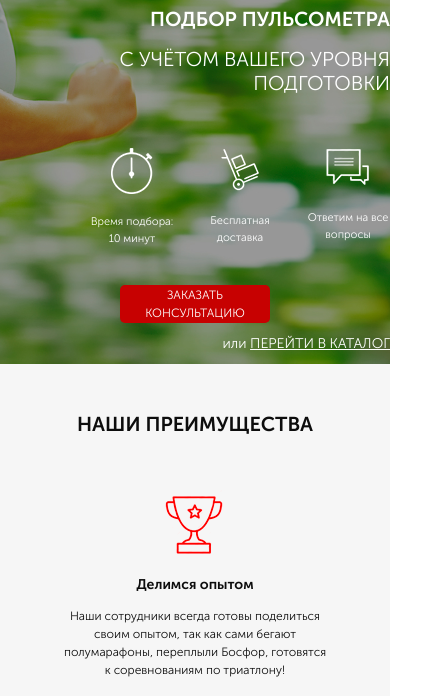
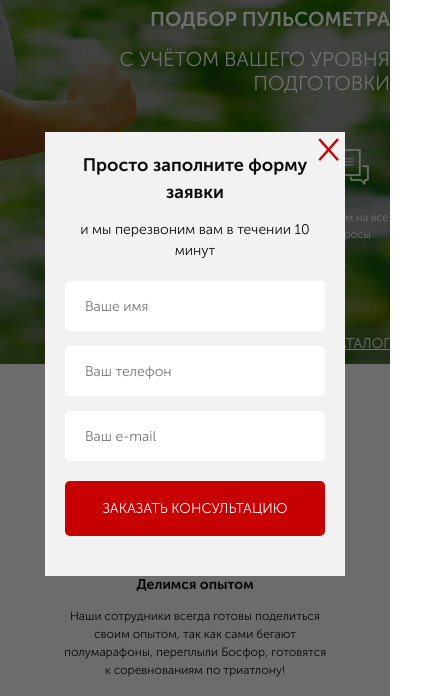
Before and after one commit to JaneSol/sol, a website: page src/index.html in a window 390 px wide. Both pictures are taken after a click on the button "ЗАКАЗАТЬ ЗВОНОК". Shown: the part 68-764 px from the top of the page, 425 px wide, since content can reach past the window. Drawn offline with nearby package versions, Linux system fonts and the light colour scheme; files whose address does not match are found by name.

Commit message:
with modal

```diff
--- a/src/index.html
+++ b/src/index.html
@@ -25,7 +25,7 @@
                 <div class="header__contacts">
                     <a href="tel:+74999228974" class="header__phone">+7 (499) 922-89-74
                     </a>
-                    <button class="button">заказать звонок</button>
+                    <button data-modal="consultation" class="button">заказать звонок</button>
                 </div>
             </header>
             <div class="promo__wrapper">
@@ -49,7 +49,7 @@
                         на все вопросы
                     </div>
                 </div>
-                <button class="button button_main">ЗАКАЗАТЬ КОНСУЛЬТАЦИЮ</button>
+                <button data-modal="consultation" class="button button_main">ЗАКАЗАТЬ КОНСУЛЬТАЦИЮ</button>
                 <div class="promo__link">
                     или
                     <a href="#">ПЕРЕЙТИ В КАТАЛОГ</a>
@@ -155,7 +155,7 @@
                     <div class="catalog__wrapper">
                         <div class="catalog__content catalog__content_active">
                             <img src="img/polar1.png" alt="pulsometr" class="catalog__img">
-                            <div class="catalog__subtitle">Пульсометр Polar FT1</div>
+                            <div class="catalog__subtitle">Пульсометр Polar REW</div>
                             <div class="catalog__desc">Для фитнеса, основанных на сердечном ритме</div>
                             <a href="#" class="catalog__link">ПОДРОБНЕЕ</a>
                         </div>
@@ -180,7 +180,7 @@
                     <div class="catalog__wrapper">
                         <div class="catalog__content catalog__content_active">
                             <img src="img/polar1.png" alt="pulsometr" class="catalog__img">
-                            <div class="catalog__subtitle">Пульсометр Polar FT1</div>
+                            <div class="catalog__subtitle">Пульсометр Polar waq</div>
                             <div class="catalog__desc">Для фитнеса, основанных на сердечном ритме</div>
                             <a href="#" class="catalog__link">ПОДРОБНЕЕ</a>
                         </div>
@@ -647,6 +647,37 @@
             </div>
         </div>
     </footer>
+    <div class="overlay">
+        <div class="modal" id="consultation">
+            <div class="modal__close">&times;</div>
+            <div class="modal__subtitle">Просто заполните форму заявки</div>
+            <div class="modal__descr">и мы перезвоним вам в течении 10 минут</div>
+            <form class="feed-form feed-form_mt25" action="#">
+                    <input name="name" required placeholder="Ваше имя"  type="text">
+                    <input name="phone" required placeholder="Ваш телефон"  type="tel">
+                    <input name="email" required placeholder="Ваш e-mail"  type="email">
+                    <button class="button button_submit">Заказать консультацию</button>
+                </form>
+        </div>
+            <div class="modal" id="order">
+                <div class="modal__close">&times;</div>
+                <div class="modal__subtitle">Ваш заказ:</div>
+                <div class="modal__descr">Пульсометр Polar FT1</div>
+                <form class="feed-form feed-form_mt25" action="#">
+                        <input name="name" required placeholder="Ваше имя"  type="text">
+                        <input name="phone" required placeholder="Ваш телефон"  type="tel">
+                        <input name="email" required placeholder="Ваш e-mail"  type="email">
+                        <button class="button button_submit">Купить</button>
+                    </form>
+                </div>
+
+                <div class="modal modal_mini" id="thanks">
+                    <div class="modal__close">&times;</div>
+                    <div class="modal__subtitle">Спасибо за вашу заявку!</div>
+                    <div class="modal__descr">Наш менеджер свяжется с вами в ближайшее время!</div>
+                </div>
+    </div>
+
     <script src="https://code.jquery.com/jquery-1.11.0.min.js"></script>
     <script src="https://code.jquery.com/jquery-migrate-1.2.1.min.js"></script>
     <script src="js/slick.min.js"></script>
--- a/src/js/script.js
+++ b/src/js/script.js
@@ -26,9 +26,24 @@ $(document).ready(function(){
                 e.preventDefault();
                 $('.catalog__content').eq(i).toggleClass('catalog__content_active');
                 $('.catalog__list').eq(i).toggleClass('catalog__list_active');
-            })
-        })
+            });
+        });
       };
       toggleSlide('.catalog__link');
       toggleSlide('.catalog__back');
-})
+
+      //modal
+
+      $('[data-modal=consultation').on('click', function() {
+          $('.overlay, #consultation').fadeIn('slow');
+      });
+      $('.modal__close').on('click', function() {
+        $('.overlay, #consultation, #order, #thanks').fadeOut('slow');
+    });
+    $('.button_mini').each(function(i) {
+        $(this).on('click',function() {
+            $('#order .modal__descr').text($('.catalog__subtitle').eq(i).text());
+            $('.overlay, #order').fadeIn('slow');
+        })
+    });
+});
--- a/src/sass/base/_media.scss
+++ b/src/sass/base/_media.scss
@@ -273,4 +273,24 @@
         width: 280px;
      }
     }
+.modal {
+    padding: 20px;
+    width: 300px;
+    &__close {
+        position: absolute;
+        top: 5px;
+        right: 5px;
 }
+}
+.feed-form {
+    width: 260px;
+    }
+.footer {
+    margin-top: 40px;
+    &__info {
+        width: 300px;
+        height: 270px;
+        padding: 15px;
+}
+}
+}
--- a/src/sass/blocks/_forms.scss
+++ b/src/sass/blocks/_forms.scss
@@ -16,4 +16,7 @@
             margin-bottom: 20px;
         }
     }
+    &_mt25 {
+        margin-top: 25px;
+    }
 }
--- /dev/null
+++ b/src/sass/blocks/_modal.scss
@@ -0,0 +1,48 @@
+.overlay {
+    display: none;
+    position: fixed;
+    width: 100%;
+    height: 100%;
+    top: 0;
+    background-color: rgba(0, 0, 0, .56);
+}
+.modal {
+    position: absolute;
+    top: 50%;
+    left: 50%;
+    transform: translate(-50%, -50%);
+    background-color: rgb(242, 242, 242);
+    width: 380px;
+    min-height: 400px;
+    padding: 38px 40px 40px 40px;
+    &__close {
+        position: absolute;
+        top: 0;
+        right: -40px;
+        color: $main-color;
+        font-size: 40px;
+        line-height: 20px;
+        cursor: pointer;
+    }
+    &__subtitle {
+        font-size: 18px;
+        font-weight: 700;;
+        color: rgb(13, 13, 13);
+        text-align: center;
+    }
+    &__descr {
+        margin-top: 13px;
+        font-size: 14px;
+        font-weight: 500;
+        color: rgb(13, 13, 13);
+        text-align: center;
+
+    }
+    &_mini {
+        min-height: 150px;
+    }
+}
+
+#consultation, #order, #thanks {
+    display: none;
+}
--- a/src/sass/style.scss
+++ b/src/sass/style.scss
@@ -17,5 +17,6 @@
 @import 'blocks/catalog';
 @import 'blocks/reviews';
 @import 'blocks/footer';
+@import 'blocks/modal';
 
 @import 'base/media';
```
Also changed, not shown: src/css/style.min.css.
